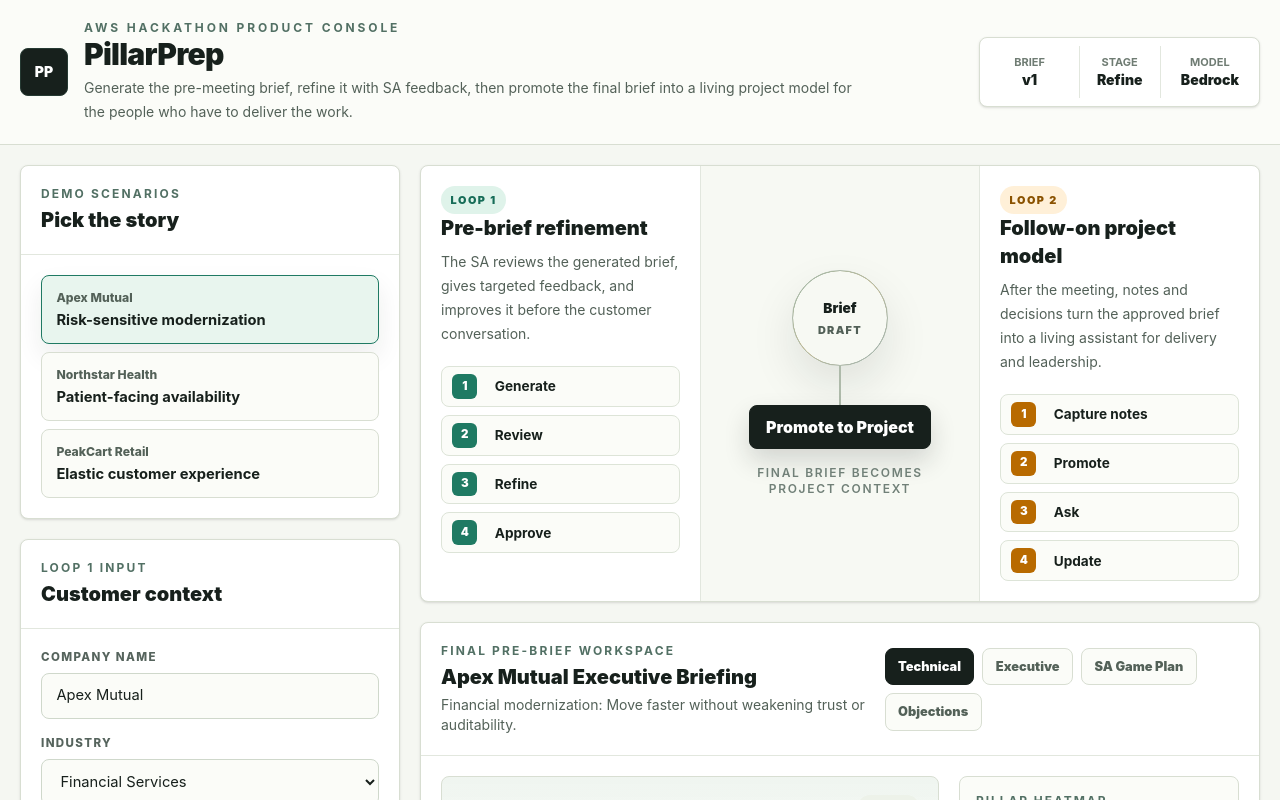
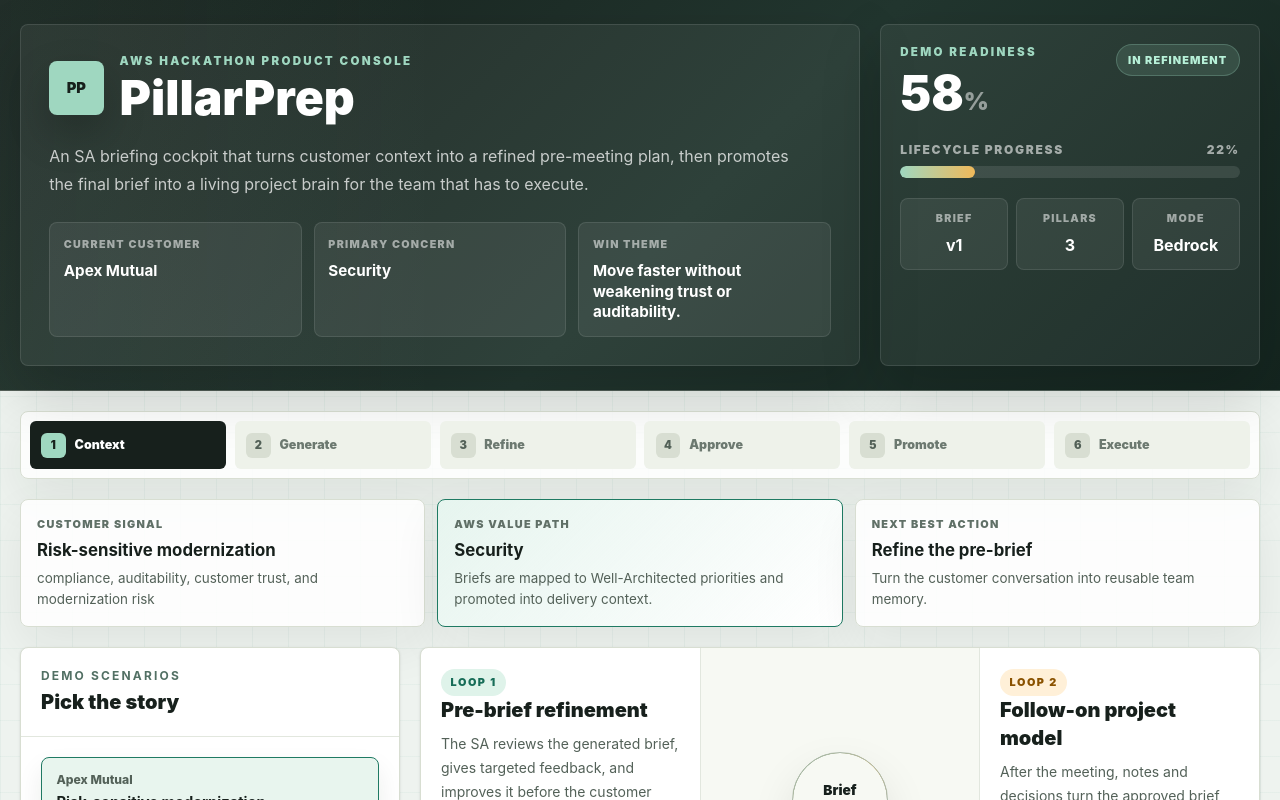
Before and after one commit to aadams35/Pilarprep, a Next.js app: page / in a window 1280 px wide. Shown: the top 800 px of the page. Built offline with nearby package versions, Linux system fonts and the light colour scheme.

Commit message:
Polish PillarPrep command center

```diff
--- a/app/globals.css
+++ b/app/globals.css
@@ -1,7 +1,7 @@
 @import "tailwindcss";
 
 :root {
-  --background: #f5f7f2;
+  --background: #eef3ef;
   --foreground: #17201c;
 }
 
@@ -26,6 +26,226 @@ body {
   font-family:
     Inter, ui-sans-serif, system-ui, -apple-system, BlinkMacSystemFont, "Segoe UI",
     sans-serif;
+}
+
+.app-shell {
+  background:
+    linear-gradient(90deg, rgba(31, 122, 99, 0.05) 1px, transparent 1px),
+    linear-gradient(180deg, rgba(31, 122, 99, 0.045) 1px, transparent 1px),
+    #eef3ef;
+  background-size: 36px 36px;
+}
+
+.hero-shell {
+  border-bottom: 1px solid rgba(216, 222, 210, 0.28);
+  background:
+    linear-gradient(90deg, rgba(159, 215, 192, 0.08), transparent 34%),
+    linear-gradient(135deg, #17201c 0%, #22362f 54%, #14251f 100%);
+}
+
+.hero-copy,
+.hero-panel {
+  border: 1px solid rgba(255, 255, 255, 0.11);
+  border-radius: 8px;
+  background: rgba(255, 255, 255, 0.055);
+  box-shadow: 0 24px 60px rgba(0, 0, 0, 0.18);
+}
+
+.hero-copy {
+  padding: clamp(1.2rem, 2.2vw, 2rem);
+}
+
+.hero-panel {
+  padding: 1.2rem;
+}
+
+.brand-mark {
+  display: grid;
+  height: 3.4rem;
+  width: 3.4rem;
+  flex-shrink: 0;
+  place-items: center;
+  border: 1px solid rgba(159, 215, 192, 0.34);
+  border-radius: 8px;
+  background: #9fd7c0;
+  color: #17201c;
+  font-size: 0.92rem;
+  font-weight: 1000;
+  box-shadow: 0 18px 42px rgba(0, 0, 0, 0.22);
+}
+
+.eyebrow {
+  color: #9fd7c0;
+  font-size: 0.72rem;
+  font-weight: 900;
+  letter-spacing: 0.2em;
+  text-transform: uppercase;
+}
+
+.hero-stat {
+  min-height: 5.1rem;
+  border: 1px solid rgba(255, 255, 255, 0.1);
+  border-radius: 8px;
+  background: rgba(255, 255, 255, 0.065);
+  padding: 0.85rem;
+}
+
+.hero-stat span,
+.mini-stat span {
+  display: block;
+  color: rgba(255, 255, 255, 0.54);
+  font-size: 0.67rem;
+  font-weight: 900;
+  letter-spacing: 0.12em;
+  text-transform: uppercase;
+}
+
+.hero-stat strong {
+  display: block;
+  margin-top: 0.5rem;
+  color: #ffffff;
+  font-size: 0.95rem;
+  line-height: 1.35;
+}
+
+.hero-pill {
+  display: inline-flex;
+  min-height: 2rem;
+  align-items: center;
+  border: 1px solid rgba(159, 215, 192, 0.26);
+  border-radius: 999px;
+  background: rgba(159, 215, 192, 0.14);
+  color: #b7f0d8;
+  padding: 0 0.72rem;
+  font-size: 0.68rem;
+  font-weight: 950;
+  letter-spacing: 0.1em;
+  text-transform: uppercase;
+}
+
+.hero-progress {
+  height: 0.7rem;
+  overflow: hidden;
+  border-radius: 999px;
+  background: rgba(255, 255, 255, 0.1);
+}
+
+.hero-progress span {
+  display: block;
+  height: 100%;
+  border-radius: inherit;
+  background: linear-gradient(90deg, #9fd7c0, #f0b95a);
+}
+
+.mini-stat {
+  min-height: 4rem;
+  border: 1px solid rgba(255, 255, 255, 0.1);
+  border-radius: 8px;
+  background: rgba(255, 255, 255, 0.065);
+  padding: 0.75rem;
+}
+
+.mini-stat strong {
+  display: block;
+  margin-top: 0.42rem;
+  color: #ffffff;
+  font-size: 1rem;
+}
+
+.lifecycle-rail {
+  display: grid;
+  grid-template-columns: repeat(6, minmax(0, 1fr));
+  gap: 0.55rem;
+  border: 1px solid #d8ded2;
+  border-radius: 8px;
+  background: rgba(255, 255, 255, 0.82);
+  padding: 0.55rem;
+  box-shadow: 0 18px 50px rgba(23, 32, 28, 0.08);
+}
+
+.lifecycle-step {
+  display: grid;
+  grid-template-columns: auto 1fr;
+  min-height: 3rem;
+  align-items: center;
+  gap: 0.55rem;
+  border-radius: 6px;
+  background: #eef2ea;
+  padding: 0 0.7rem;
+  color: #6c7970;
+}
+
+.lifecycle-step span {
+  display: grid;
+  height: 1.55rem;
+  width: 1.55rem;
+  place-items: center;
+  border-radius: 6px;
+  background: #d8ded2;
+  color: #526057;
+  font-size: 0.7rem;
+  font-weight: 950;
+}
+
+.lifecycle-step strong {
+  font-size: 0.78rem;
+  font-weight: 950;
+}
+
+.lifecycle-step-active {
+  background: #17201c;
+  color: #ffffff;
+}
+
+.lifecycle-step-active span {
+  background: #9fd7c0;
+  color: #17201c;
+}
+
+.spotlight-grid {
+  display: grid;
+  grid-template-columns: repeat(3, minmax(0, 1fr));
+  gap: 0.75rem;
+}
+
+.spotlight-card {
+  min-height: 7.2rem;
+  border: 1px solid #d8ded2;
+  border-radius: 8px;
+  background: rgba(255, 255, 255, 0.88);
+  padding: 1rem;
+  box-shadow: 0 18px 48px rgba(23, 32, 28, 0.07);
+}
+
+.spotlight-card span {
+  display: block;
+  color: #607067;
+  font-size: 0.68rem;
+  font-weight: 950;
+  letter-spacing: 0.12em;
+  text-transform: uppercase;
+}
+
+.spotlight-card strong {
+  display: block;
+  margin-top: 0.5rem;
+  color: #17201c;
+  font-size: 1.05rem;
+  line-height: 1.25;
+}
+
+.spotlight-card p {
+  margin-top: 0.45rem;
+  color: #536158;
+  font-size: 0.84rem;
+  line-height: 1.55;
+}
+
+.spotlight-card-strong {
+  border-color: #1f7a63;
+  background:
+    linear-gradient(135deg, rgba(159, 215, 192, 0.26), rgba(255, 255, 255, 0.92)),
+    #ffffff;
 }
 
 button,
@@ -344,12 +564,13 @@ button {
 
 .brief-surface {
   min-height: 18rem;
-  border: 1px solid #d8ded2;
+  border: 1px solid #cbd6c7;
   border-radius: 8px;
   background:
-    linear-gradient(180deg, rgba(31, 122, 99, 0.05), transparent 38%),
-    #fbfcf8;
+    linear-gradient(180deg, rgba(31, 122, 99, 0.08), transparent 42%),
+    #ffffff;
   padding: 1.1rem;
+  box-shadow: inset 0 1px 0 rgba(255, 255, 255, 0.8);
 }
 
 .status-pill,
@@ -371,13 +592,39 @@ button {
 }
 
 .brief-line {
-  border-left: 3px solid #1f7a63;
-  background: #ffffff;
-  padding: 0.8rem 0.9rem;
+  border: 1px solid #e0e7dc;
+  border-left: 4px solid #1f7a63;
+  border-radius: 8px;
+  background: #fbfcf8;
+  padding: 0.82rem 0.9rem;
   color: #2e3933;
   font-size: 0.94rem;
   line-height: 1.65;
-  box-shadow: 0 1px 0 rgba(23, 32, 28, 0.05);
+  box-shadow: 0 10px 24px rgba(23, 32, 28, 0.045);
+}
+
+.evidence-tray {
+  display: flex;
+  flex-wrap: wrap;
+  gap: 0.45rem;
+  margin-top: 1rem;
+  border-top: 1px solid #e2e8de;
+  padding-top: 0.9rem;
+}
+
+.evidence-tray span {
+  display: inline-flex;
+  min-height: 1.85rem;
+  align-items: center;
+  border: 1px solid #d8ded2;
+  border-radius: 999px;
+  background: #ffffff;
+  color: #536158;
+  padding: 0 0.65rem;
+  font-size: 0.68rem;
+  font-weight: 900;
+  letter-spacing: 0.08em;
+  text-transform: uppercase;
 }
 
 .small-action {
@@ -417,10 +664,11 @@ button {
 }
 
 .summary-panel {
-  border: 1px solid #d8ded2;
+  border: 1px solid #cfd8cb;
   border-radius: 8px;
-  background: #fbfcf8;
+  background: #ffffff;
   padding: 1rem;
+  box-shadow: 0 12px 30px rgba(23, 32, 28, 0.055);
 }
 
 .quality-bar {
@@ -692,6 +940,11 @@ button {
 }
 
 @media (max-width: 640px) {
+  .lifecycle-rail,
+  .spotlight-grid {
+    grid-template-columns: 1fr;
+  }
+
   .segmented {
     grid-template-columns: 1fr;
   }
--- a/app/page.tsx
+++ b/app/page.tsx
@@ -170,6 +170,22 @@ const rolePrompts: Record<AudienceRole, string[]> = {
   ],
 };
 
+const lifecycleStages = [
+  "Context",
+  "Generate",
+  "Refine",
+  "Approve",
+  "Promote",
+  "Execute",
+];
+
+const evidenceSources = [
+  "Customer notes",
+  "SA feedback",
+  "AWS Well-Architected",
+  "Bedrock Knowledge Base",
+];
+
 function cx(...classes: Array<string | false | null | undefined>) {
   return classes.filter(Boolean).join(" ");
 }
@@ -217,6 +233,9 @@ export default function Home() {
   const selectedPillarDetails = pillars.filter((pillar) =>
     selectedPillars.includes(pillar.id)
   );
+  const primaryConcern = selectedPillarDetails[0]?.id ?? "Discovery";
+  const readinessScore = promoted ? 96 : approved ? 84 : briefVersion > 1 ? 71 : 58;
+  const lifecycleProgress = promoted ? 100 : approved ? 72 : briefVersion > 1 ? 48 : 22;
 
   const industryFocus = useMemo(() => {
     if (industry === "Financial Services") {
@@ -402,48 +421,116 @@ export default function Home() {
   }
 
   return (
-    <main className="min-h-screen bg-[#f5f7f2] text-[#17201c]">
-      <section className="border-b border-[#d8ded2] bg-[#fbfcf8]">
-        <div className="mx-auto grid max-w-7xl gap-5 px-5 py-5 xl:grid-cols-[1fr_auto] xl:items-center">
-          <div className="flex items-center gap-4">
-            <div className="grid h-12 w-12 shrink-0 place-items-center rounded-lg border border-[#263a33] bg-[#17201c] text-sm font-black text-white">
-              PP
+    <main className="app-shell min-h-screen text-[#17201c]">
+      <section className="hero-shell">
+        <div className="mx-auto grid max-w-7xl gap-5 px-5 py-6 xl:grid-cols-[1fr_380px] xl:items-stretch">
+          <div className="hero-copy">
+            <div className="flex items-center gap-4">
+              <div className="brand-mark">PP</div>
+              <div>
+                <p className="eyebrow">AWS Hackathon Product Console</p>
+                <h1 className="mt-1 text-3xl font-black text-white sm:text-5xl">
+                  PillarPrep
+                </h1>
+              </div>
             </div>
-            <div>
-              <p className="text-xs font-bold uppercase tracking-[0.24em] text-[#527064]">
-                AWS Hackathon Product Console
-              </p>
-              <h1 className="text-2xl font-black tracking-tight text-[#17201c] sm:text-3xl">
-                PillarPrep
-              </h1>
-              <p className="mt-1 max-w-3xl text-sm leading-6 text-[#536158]">
-                Generate the pre-meeting brief, refine it with SA feedback, then
-                promote the final brief into a living project model for the
-                people who have to deliver the work.
-              </p>
+            <p className="mt-5 max-w-3xl text-base leading-7 text-white/74">
+              An SA briefing cockpit that turns customer context into a refined
+              pre-meeting plan, then promotes the final brief into a living
+              project brain for the team that has to execute.
+            </p>
+            <div className="mt-6 grid gap-3 md:grid-cols-3">
+              {[
+                ["Current customer", company || "Customer"],
+                ["Primary concern", primaryConcern],
+                ["Win theme", activeScenario.winTheme],
+              ].map(([label, value]) => (
+                <div key={label} className="hero-stat">
+                  <span>{label}</span>
+                  <strong>{value}</strong>
+                </div>
+              ))}
             </div>
           </div>
-          <div className="grid grid-cols-3 gap-2 rounded-lg border border-[#d8ded2] bg-white p-2 text-center shadow-sm">
-            <div className="px-3 py-2">
-              <p className="text-[11px] font-bold uppercase text-[#6f7c73]">
-                Brief
-              </p>
-              <p className="text-sm font-black">v{briefVersion}</p>
+
+          <div className="hero-panel">
+            <div className="flex items-start justify-between gap-4">
+              <div>
+                <p className="eyebrow text-[#9fd7c0]">Demo readiness</p>
+                <strong className="mt-2 block text-5xl font-black text-white">
+                  {readinessScore}
+                  <span className="text-2xl text-white/50">%</span>
+                </strong>
+              </div>
+              <span className="hero-pill">
+                {promoted ? "Project live" : approved ? "Brief approved" : "In refinement"}
+              </span>
             </div>
-            <div className="border-x border-[#e2e7de] px-3 py-2">
-              <p className="text-[11px] font-bold uppercase text-[#6f7c73]">
-                Stage
-              </p>
-              <p className="text-sm font-black">
-                {promoted ? "Project" : approved ? "Approved" : "Refine"}
-              </p>
+            <div className="mt-6">
+              <div className="mb-2 flex items-center justify-between text-xs font-black uppercase tracking-[0.14em] text-white/58">
+                <span>Lifecycle progress</span>
+                <span>{lifecycleProgress}%</span>
+              </div>
+              <div className="hero-progress">
+                <span style={{ width: `${lifecycleProgress}%` }} />
+              </div>
             </div>
-            <div className="px-3 py-2">
-              <p className="text-[11px] font-bold uppercase text-[#6f7c73]">
-                Model
-              </p>
-              <p className="text-sm font-black">Bedrock</p>
+            <div className="mt-5 grid grid-cols-3 gap-2 text-center">
+              <div className="mini-stat">
+                <span>Brief</span>
+                <strong>v{briefVersion}</strong>
+              </div>
+              <div className="mini-stat">
+                <span>Pillars</span>
+                <strong>{selectedPillars.length}</strong>
+              </div>
+              <div className="mini-stat">
+                <span>Mode</span>
+                <strong>Bedrock</strong>
+              </div>
             </div>
+          </div>
+        </div>
+      </section>
+
+      <section className="mx-auto max-w-7xl px-5 pt-5">
+        <div className="lifecycle-rail">
+          {lifecycleStages.map((stage, index) => {
+            const stageActive =
+              index === 0 ||
+              (briefVersion > 1 && index <= 2) ||
+              (approved && index <= 3) ||
+              (promoted && index <= 5);
+
+            return (
+              <div
+                key={stage}
+                className={cx("lifecycle-step", stageActive && "lifecycle-step-active")}
+              >
+                <span>{index + 1}</span>
+                <strong>{stage}</strong>
+              </div>
+            );
+          })}
+        </div>
+      </section>
+
+      <section className="mx-auto max-w-7xl px-5 pt-5">
+        <div className="spotlight-grid">
+          <div className="spotlight-card">
+            <span>Customer signal</span>
+            <strong>{activeScenario.challenge}</strong>
+            <p>{industryFocus}</p>
+          </div>
+          <div className="spotlight-card spotlight-card-strong">
+            <span>AWS value path</span>
+            <strong>{primaryConcern}</strong>
+            <p>Briefs are mapped to Well-Architected priorities and promoted into delivery context.</p>
+          </div>
+          <div className="spotlight-card">
+            <span>Next best action</span>
+            <strong>{promoted ? "Run the project brain" : approved ? "Capture meeting outcomes" : "Refine the pre-brief"}</strong>
+            <p>{promoted ? "Generate plans, status summaries, and onboarding answers." : "Turn the customer conversation into reusable team memory."}</p>
           </div>
         </div>
       </section>
@@ -708,6 +795,11 @@ export default function Home() {
                         <p key={item} className="brief-line">
                           {item}
                         </p>
+                      ))}
+                    </div>
+                    <div className="evidence-tray">
+                      {evidenceSources.map((source) => (
+                        <span key={source}>{source}</span>
                       ))}
                     </div>
                   </div>
```
